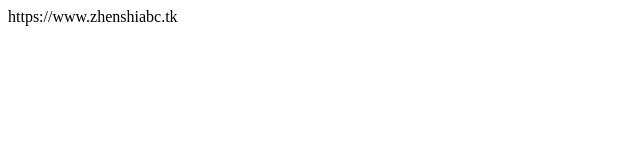
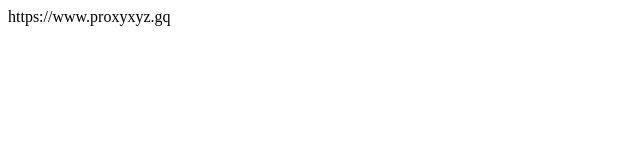
Before and after one commit to next-autumn/truth_video, a plain HTML site: page index.html in a window 1280 px wide. Shown: the full height of the page, 0-640 px from the left. Drawn offline with Linux system fonts and the light colour scheme.

Commit message:
Update index.html

```diff
--- a/index.html
+++ b/index.html
@@ -1 +1 @@
-<div>https://www.zhenshiabc.tk</div>
+<div>https://www.proxyxyz.gq</div>
```
